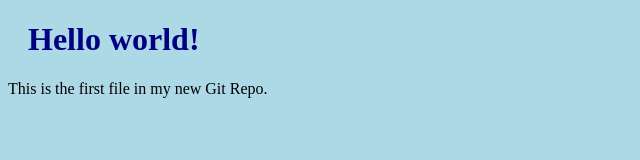
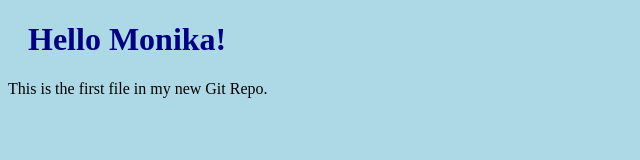
Before and after one commit to monika-rana-010/firstGitRepo, a plain HTML site: page index.html in a window 1280 px wide. Shown: the whole page, without its empty margins (0-640 px from the left). Drawn offline with Linux system fonts and the light colour scheme.

Commit message:
Second release of Hello World!

```diff
--- a/index.html
+++ b/index.html
@@ -6,7 +6,7 @@
 </head>
 <body>
 
-<h1>Hello world!</h1>
+<h1>Hello Monika!</h1>
 <p>This is the first file in my new Git Repo.</p>
 
 </body>
```
